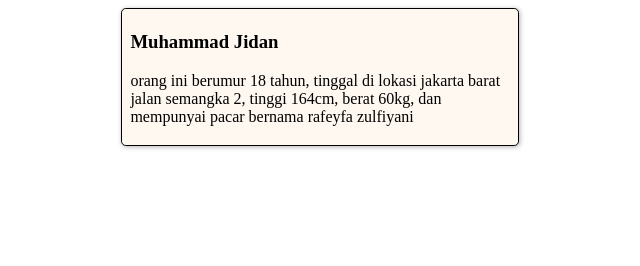
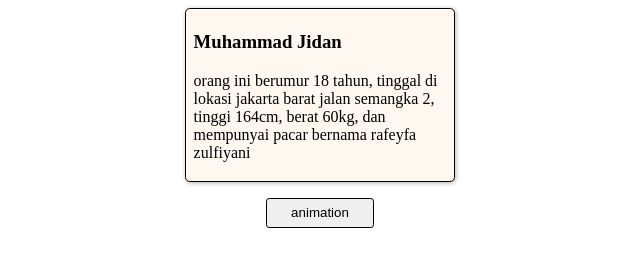
Before and after one commit to Feyfa/my-web, a plain HTML site: page index.html in a window 1280 px wide. Shown: the whole page, without its empty margins (320-960 px from the left). Drawn offline with Linux system fonts and the light colour scheme.

Commit message:
update index.html, update style.css, create script.js

```diff
--- a/index.html
+++ b/index.html
@@ -11,5 +11,8 @@
         <h3>Muhammad Jidan</h3>
         <p>orang ini berumur 18 tahun, tinggal di lokasi jakarta barat jalan semangka 2, tinggi 164cm, berat 60kg, dan mempunyai pacar bernama rafeyfa zulfiyani</p>
     </div>
+    <button type="button">animation</button>
+
+    <script src="script.js"></script>
 </body>
 </html>
--- /dev/null
+++ b/script.js
@@ -0,0 +1,6 @@
+const button = document.querySelector('button');
+const container = document.querySelector('.container');
+
+button.addEventListener('click', () => {
+    container.classList.toggle('big');
+})
--- a/style.css
+++ b/style.css
@@ -1,10 +1,12 @@
 body {
     display: flex;
     justify-content: center;
+    align-items: center;
+    flex-direction: column;
 }
 
 .container {
-    width: 30%;
+    width: 20%;
     padding: 0.2rem 0.5rem;
     border-radius: 0.3rem;
     border: 1px solid black;
@@ -12,7 +14,18 @@ body {
     box-shadow: 1px 1px 5px rgba(0,0,0,.3);
     transition: .5s all;
 }
+.container.big {
+    width: 40%;
+}
 
-.container:hover {
-    transform: scale(.9);
+button {
+    margin-top: 1rem;
+    padding: .4rem 1.5rem;
+    border-radius: .2rem;
+    cursor: pointer;
+    border: 1px solid black;
+
 }
+button:hover {
+    background-color: #ddd;
+}
```
